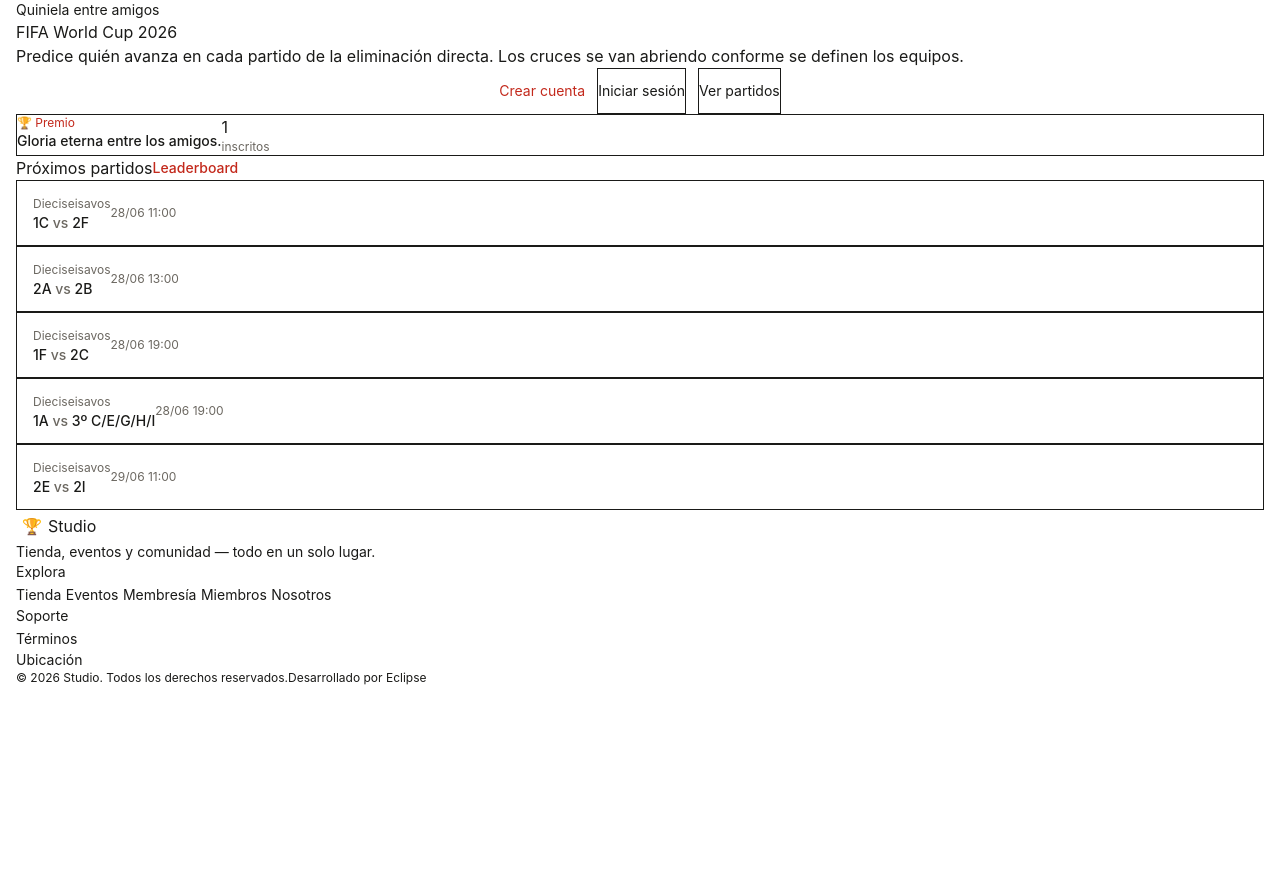
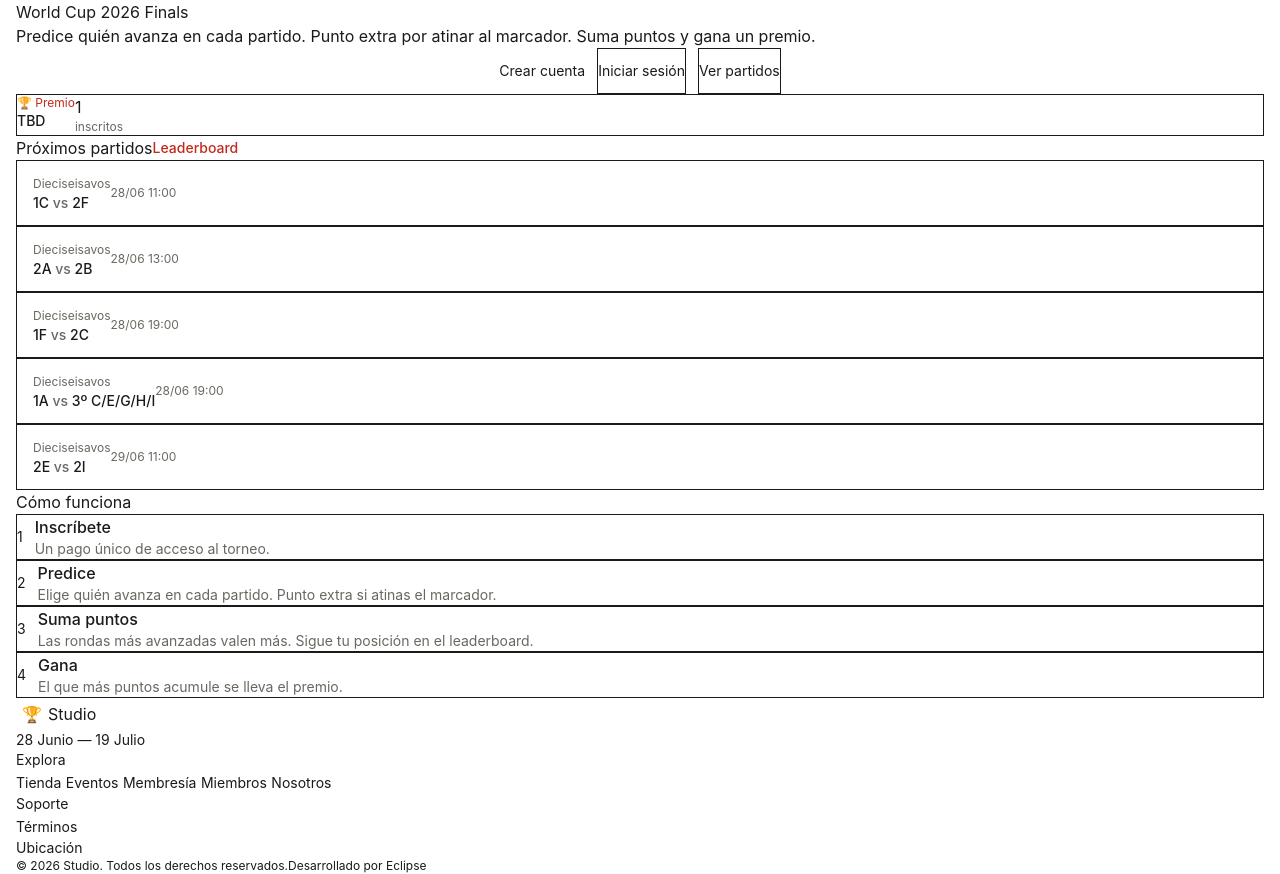
Before and after one commit to luismnzr/worldcup2026, a Rails app: page / in a window 1280 px wide. Shown: the part 32-906 px from the top of the page. Before the commit the page ends 717 px from the top, so only its background shows below. Run offline with Rails 7, Linux system fonts and the light colour scheme; data comes from the database, SQL or seed files in the repository; data that the repository does not hold is empty; style sheets or scripts are compiled from the project's sources; parts of the project's set-up code (start-up, migrations or seed data) failed here and were passed over; some libraries are stand-ins or nearby versions.

Commit message:
Home copy: new hero, plain TBD prize, "Cómo funciona", footer dates
- Hero: drop the eyebrow; title "World Cup 2026 Finals"; new subtitle; primary
  CTA text now black on the white button.
- Prize block: plain white background (no red gradient), shows "TBD" until set.
- Add a brief "Cómo funciona" section after Próximos partidos.
- Footer: line under the logo now reads "28 Junio — 19 Julio".

Co-Authored-By: Claude Opus 4.8 <noreply@anthropic.com>
Claude-Session: https://claude.ai/code/session_015yt79ufAQP9x8j3woaxzAv

```diff
--- a/app/views/pool/home.html.erb
+++ b/app/views/pool/home.html.erb
@@ -4,21 +4,20 @@
 <section class="relative overflow-hidden">
   <div class="absolute inset-0 bg-gradient-to-br from-gray-900 via-black to-gray-900"></div>
   <div class="relative mx-auto max-w-3xl px-4 sm:px-6 py-20 sm:py-28 text-center">
-    <p class="text-sm font-semibold uppercase tracking-widest text-white/60">Quiniela entre amigos</p>
-    <h1 class="mt-3 text-4xl sm:text-6xl font-bold tracking-tight text-white">
-      <%= current_tournament.name %>
+    <h1 class="text-4xl sm:text-6xl font-bold tracking-tight text-white">
+      World Cup 2026 Finals
     </h1>
     <p class="mt-5 text-lg text-white/80 max-w-xl mx-auto">
-      Predice quién avanza en cada partido de la eliminación directa. Los cruces se van
-      abriendo conforme se definen los equipos.
+      Predice quién avanza en cada partido. Punto extra por atinar al marcador.
+      Suma puntos y gana un premio.
     </p>
     <div class="mt-8 flex flex-wrap gap-3 justify-center">
       <% if user_signed_in? && current_entry&.paid? %>
-        <%= link_to "Hacer predicciones", predictions_path, class: "inline-flex items-center px-6 py-3 text-sm font-semibold text-[var(--color-primary)] bg-white rounded-lg hover:bg-gray-50 transition-colors shadow-lg" %>
+        <%= link_to "Hacer predicciones", predictions_path, class: "inline-flex items-center px-6 py-3 text-sm font-semibold text-black bg-white rounded-lg hover:bg-gray-50 transition-colors shadow-lg" %>
       <% elsif user_signed_in? %>
-        <%= link_to "Inscribirme (#{number_to_currency(current_tournament.entry_fee, unit: '$', precision: 0)} #{current_tournament.currency})", new_entry_path, class: "inline-flex items-center px-6 py-3 text-sm font-semibold text-[var(--color-primary)] bg-white rounded-lg hover:bg-gray-50 transition-colors shadow-lg" %>
+        <%= link_to "Inscribirme (#{number_to_currency(current_tournament.entry_fee, unit: '$', precision: 0)} #{current_tournament.currency})", new_entry_path, class: "inline-flex items-center px-6 py-3 text-sm font-semibold text-black bg-white rounded-lg hover:bg-gray-50 transition-colors shadow-lg" %>
       <% else %>
-        <%= link_to "Crear cuenta", new_user_registration_path, class: "inline-flex items-center px-6 py-3 text-sm font-semibold text-[var(--color-primary)] bg-white rounded-lg hover:bg-gray-50 transition-colors shadow-lg" %>
+        <%= link_to "Crear cuenta", new_user_registration_path, class: "inline-flex items-center px-6 py-3 text-sm font-semibold text-black bg-white rounded-lg hover:bg-gray-50 transition-colors shadow-lg" %>
         <%= link_to "Iniciar sesión", new_user_session_path, class: "inline-flex items-center px-6 py-3 text-sm font-semibold text-white border border-white/30 rounded-lg hover:bg-white/10 transition-colors" %>
       <% end %>
       <%= link_to "Ver partidos", bracket_path, class: "inline-flex items-center px-6 py-3 text-sm font-semibold text-white border border-white/30 rounded-lg hover:bg-white/10 transition-colors" %>
@@ -53,4 +52,25 @@
       <p class="text-sm text-[var(--color-muted-foreground)]">Aún no hay partidos programados.</p>
     <% end %>
   </section>
+
+  <%# Cómo funciona %>
+  <section>
+    <h2 class="text-lg font-semibold text-[var(--color-foreground)] mb-3">Cómo funciona</h2>
+    <div class="grid grid-cols-1 sm:grid-cols-2 gap-3">
+      <% [
+        [ "1", "Inscríbete", "Un pago único de acceso al torneo." ],
+        [ "2", "Predice", "Elige quién avanza en cada partido. Punto extra si atinas el marcador." ],
+        [ "3", "Suma puntos", "Las rondas más avanzadas valen más. Sigue tu posición en el leaderboard." ],
+        [ "4", "Gana", "El que más puntos acumule se lleva el premio." ]
+      ].each do |num, title, desc| %>
+        <div class="flex gap-3 rounded-[var(--radius-md)] border border-[var(--color-border)] p-4">
+          <span class="h-7 w-7 flex-shrink-0 rounded-full bg-[var(--color-primary)] text-[var(--color-primary-foreground)] flex items-center justify-center text-sm font-bold"><%= num %></span>
+          <div>
+            <p class="font-medium text-[var(--color-foreground)]"><%= title %></p>
+            <p class="text-sm text-[var(--color-muted-foreground)] mt-0.5"><%= desc %></p>
+          </div>
+        </div>
+      <% end %>
+    </div>
+  </section>
 </div>
--- a/app/views/shared/_footer.html.erb
+++ b/app/views/shared/_footer.html.erb
@@ -7,7 +7,7 @@
           <%= brand_mark(box: "h-8 w-8", emoji: "text-xl") %>
           <span class="text-lg font-bold"><%= StudioSetting.get("studio_name") %></span>
         </div>
-        <p class="text-sm text-gray-400 max-w-xs">Tienda, eventos y comunidad — todo en un solo lugar.</p>
+        <p class="text-sm text-gray-400 max-w-xs">28 Junio — 19 Julio</p>
       </div>
 
       <!-- Quick Links -->
--- a/app/views/shared/_prize_banner.html.erb
+++ b/app/views/shared/_prize_banner.html.erb
@@ -1,10 +1,10 @@
 <%# Premio simbólico + contador de inscritos. NUNCA muestra montos como premio. %>
-<div class="rounded-[var(--radius-lg)] border border-[var(--color-border)] bg-gradient-to-br from-[var(--color-primary)]/10 to-transparent p-5 sm:p-6">
+<div class="rounded-[var(--radius-lg)] border border-[var(--color-border)] bg-white p-5 sm:p-6">
   <div class="flex items-start justify-between gap-4">
     <div class="min-w-0">
       <p class="text-xs font-semibold uppercase tracking-wider text-[var(--color-primary)]">🏆 Premio</p>
       <p class="mt-1 text-sm sm:text-base font-medium text-[var(--color-foreground)]">
-        <%= tournament.prize_description.presence || "Gloria eterna entre los amigos." %>
+        <%= tournament.prize_description.presence || "TBD" %>
       </p>
     </div>
     <div class="text-right flex-shrink-0">
```
